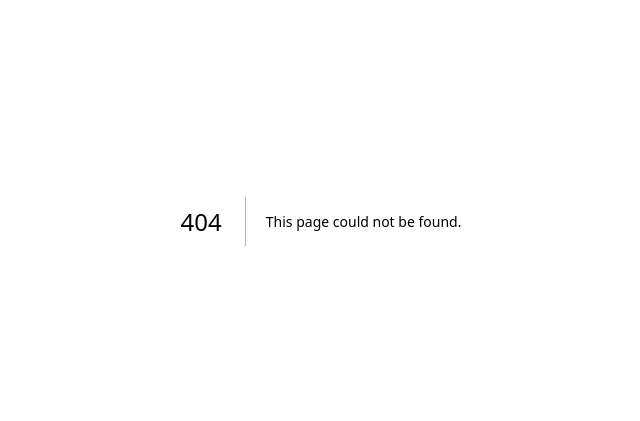
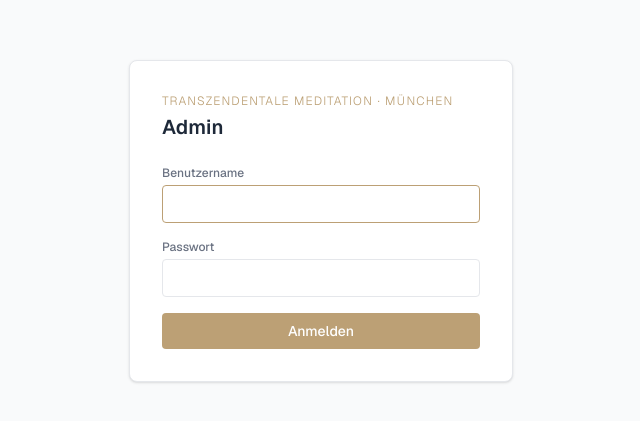
Before and after one commit to bennetstrauch/tm-muenchen, a Next.js app: page /admin/login in a window 1280 px wide. Before the commit this address had no page. Shown: the part 179-600 px from the top of the page, without its empty margins (319-959 px from the left). Built offline with nearby package versions, Linux system fonts and the light colour scheme.

Commit message:
admin login

```diff
--- /dev/null
+++ b/src/app/admin/login/page.tsx
@@ -0,0 +1,73 @@
+'use client';
+
+import { useState } from 'react';
+import { useRouter } from 'next/navigation';
+
+export default function LoginPage() {
+  const [error, setError] = useState('');
+  const [loading, setLoading] = useState(false);
+  const router = useRouter();
+
+  async function handleSubmit(e: React.FormEvent<HTMLFormElement>) {
+    e.preventDefault();
+    setLoading(true);
+    setError('');
+    const fd = new FormData(e.currentTarget);
+    const res = await fetch('/api/admin/login', {
+      method: 'POST',
+      headers: { 'Content-Type': 'application/json' },
+      body: JSON.stringify({ username: fd.get('username'), password: fd.get('password') }),
+    });
+    if (res.ok) {
+      router.push('/admin');
+    } else {
+      const data = await res.json();
+      setError(data.error ?? 'Anmeldung fehlgeschlagen.');
+      setLoading(false);
+    }
+  }
+
+  return (
+    <div className="min-h-screen bg-gray-50 flex items-center justify-center px-4">
+      <div className="bg-white rounded-lg shadow-sm border border-gray-200 p-8 w-full max-w-sm">
+        <p className="text-xs tracking-widest uppercase text-[#BCA075] mb-1">
+          Transzendentale Meditation · München
+        </p>
+        <h1 className="text-xl font-semibold text-gray-800 mb-6">Admin</h1>
+        <form onSubmit={handleSubmit} className="space-y-4">
+          <div>
+            <label className="block text-xs font-medium text-gray-500 mb-1">Benutzername</label>
+            <input
+              name="username"
+              type="text"
+              required
+              autoFocus
+              autoComplete="username"
+              className="w-full border border-gray-200 rounded px-3 py-2 text-sm text-gray-800 focus:outline-none focus:border-[#BCA075]"
+            />
+          </div>
+          <div>
+            <label className="block text-xs font-medium text-gray-500 mb-1">Passwort</label>
+            <input
+              name="password"
+              type="password"
+              required
+              autoComplete="current-password"
+              className="w-full border border-gray-200 rounded px-3 py-2 text-sm text-gray-800 focus:outline-none focus:border-[#BCA075]"
+            />
+          </div>
+          {error && (
+            <p className="text-red-500 text-xs">{error}</p>
+          )}
+          <button
+            type="submit"
+            disabled={loading}
+            className="w-full py-2 bg-[#BCA075] text-white rounded text-sm font-medium hover:bg-[#a88d65] disabled:opacity-50 disabled:cursor-not-allowed"
+          >
+            {loading ? 'Wird geprüft…' : 'Anmelden'}
+          </button>
+        </form>
+      </div>
+    </div>
+  );
+}
--- /dev/null
+++ b/src/app/api/admin/login/route.ts
@@ -0,0 +1,20 @@
+export async function POST(request: Request) {
+  const { username, password } = await request.json();
+
+  if (
+    username !== process.env.ADMIN_USER ||
+    password !== process.env.ADMIN_PASS
+  ) {
+    return Response.json({ error: 'Benutzername oder Passwort falsch.' }, { status: 401 });
+  }
+
+  const token = btoa(`${username}:${password}`);
+  const secure = process.env.NODE_ENV === 'production' ? '; Secure' : '';
+
+  return new Response(JSON.stringify({ success: true }), {
+    headers: {
+      'Content-Type': 'application/json',
+      'Set-Cookie': `admin-session=${token}; Path=/; HttpOnly; SameSite=Lax; Max-Age=${60 * 60 * 24 * 365}${secure}`,
+    },
+  });
+}
--- a/src/lib/veranstaltungen.ts
+++ b/src/lib/veranstaltungen.ts
@@ -157,7 +157,7 @@ export async function updateVeranstaltung(v: Veranstaltung): Promise<void> {
   if (idx === -1) throw new Error(`Veranstaltung ${v.id} not found`);
   await sheets.spreadsheets.values.update({
     spreadsheetId: SPREADSHEET_ID,
-    range: `${EVENTS_TAB}!A${idx + 1}:R${idx + 1}`,
+    range: `${EVENTS_TAB}!A${idx + 1}:S${idx + 1}`,
     valueInputOption: 'USER_ENTERED',
     requestBody: { values: [veranstaltungToRow(v)] },
   });
--- a/src/proxy.ts
+++ b/src/proxy.ts
@@ -2,41 +2,23 @@ import { NextRequest, NextResponse } from 'next/server';
 
 export default function proxy(request: NextRequest) {
   const { pathname } = request.nextUrl;
-  const isAdmin = request.cookies.get('x-admin')?.value === '1';
 
   if (pathname.startsWith('/admin')) {
-    const auth = request.headers.get('authorization') ?? '';
-    if (!checkAuth(auth)) {
-      return new NextResponse(null, {
-        status: 401,
-        headers: { 'WWW-Authenticate': 'Basic realm="TM München Admin"' },
-      });
+    if (pathname === '/admin/login') return NextResponse.next();
+
+    const token = request.cookies.get('admin-session')?.value;
+    if (!isValidToken(token)) {
+      return NextResponse.redirect(new URL('/admin/login', request.url));
     }
-    const res = NextResponse.next();
-    if (!isAdmin) {
-      res.cookies.set('x-admin', '1', {
-        maxAge: 60 * 60 * 24 * 365,
-        httpOnly: true,
-        sameSite: 'lax',
-        secure: process.env.NODE_ENV === 'production',
-      });
-    }
-    return res;
-  }
-
-  if (isAdmin) {
-    const reqHeaders = new Headers(request.headers);
-    reqHeaders.set('x-is-admin', '1');
-    return NextResponse.next({ request: { headers: reqHeaders } });
   }
 
   return NextResponse.next();
 }
 
-function checkAuth(header: string): boolean {
-  if (!header.startsWith('Basic ')) return false;
+function isValidToken(token: string | undefined): boolean {
+  if (!token) return false;
   try {
-    const decoded = atob(header.slice(6));
+    const decoded = atob(token);
     const colon = decoded.indexOf(':');
     if (colon === -1) return false;
     return (
```
